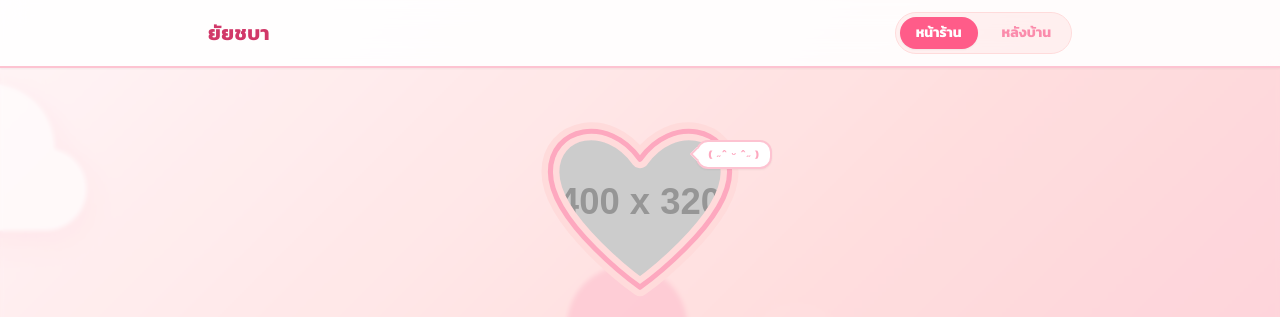
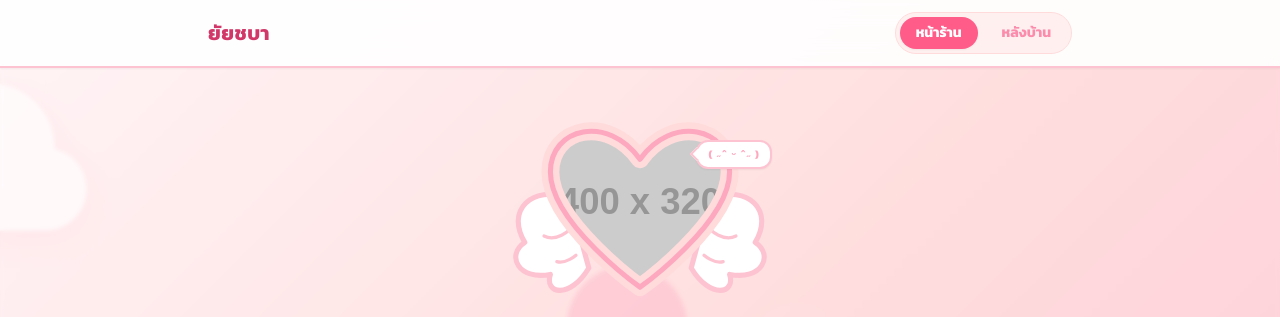
Before and after one commit to wannapachingamy-max/chabashop, a plain HTML site: page index.html in a window 1280 px wide. Shown: the top 317 px of the page. Drawn offline with nearby package versions, Linux system fonts and the light colour scheme; no server answers; placeholder pictures from the web are drawn by us.

Commit message:
Update index.html

```diff
--- a/index.html
+++ b/index.html
@@ -174,7 +174,7 @@
         }
         @media (min-width: 768px) {
             .max-w-container {
-                max-w: 680px;
+                max-width: 680px;
             }
         }
 
@@ -310,6 +310,15 @@
                             <path d="M 100 145 C 100 145, 30 95, 30 55 C 30 20, 75 10, 100 45 C 125 10, 170 20, 170 55 C 170 95, 100 145, 100 145 Z" />
                         </clipPath>
                     </defs>
+
+                    <!-- 🪽 ปีกนางฟ้าด้านข้างโลโก้หัวใจ 🪽 -->
+                    <path d="M 45 75 C 15 65, -5 85, 10 110 C -5 120, 5 140, 30 135 C 25 150, 45 155, 60 130 Z" fill="white" stroke="#FDC3D1" stroke-width="4" stroke-linejoin="round"/>
+                    <path d="M 25 105 C 35 110, 45 100, 45 100" stroke="#FDC3D1" stroke-width="2.5" stroke-linecap="round"/>
+                    <path d="M 35 125 C 42 127, 50 120, 50 120" stroke="#FDC3D1" stroke-width="2.5" stroke-linecap="round"/>
+
+                    <path d="M 155 75 C 185 65, 205 85, 190 110 C 205 120, 195 140, 170 135 C 175 150, 155 155, 140 130 Z" fill="white" stroke="#FDC3D1" stroke-width="4" stroke-linejoin="round"/>
+                    <path d="M 175 105 C 165 110, 155 100, 155 100" stroke="#FDC3D1" stroke-width="2.5" stroke-linecap="round"/>
+                    <path d="M 165 125 C 158 127, 150 120, 150 120" stroke="#FDC3D1" stroke-width="2.5" stroke-linecap="round"/>
 
                     <g clip-path="url(#innerHeartClip)">
                         <rect x="0" y="0" width="200" height="160" fill="white" id="shop-logo-bg"/>
```
